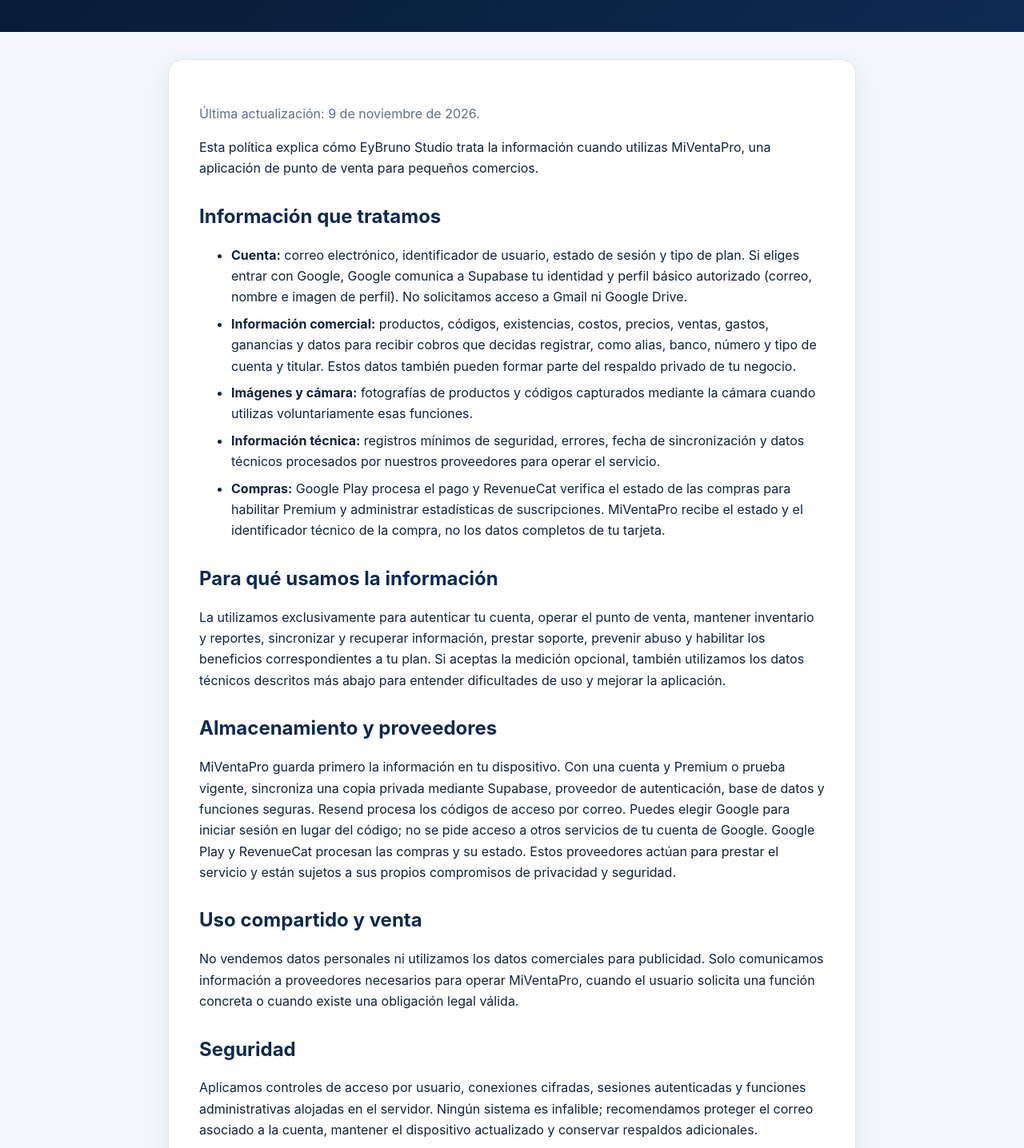
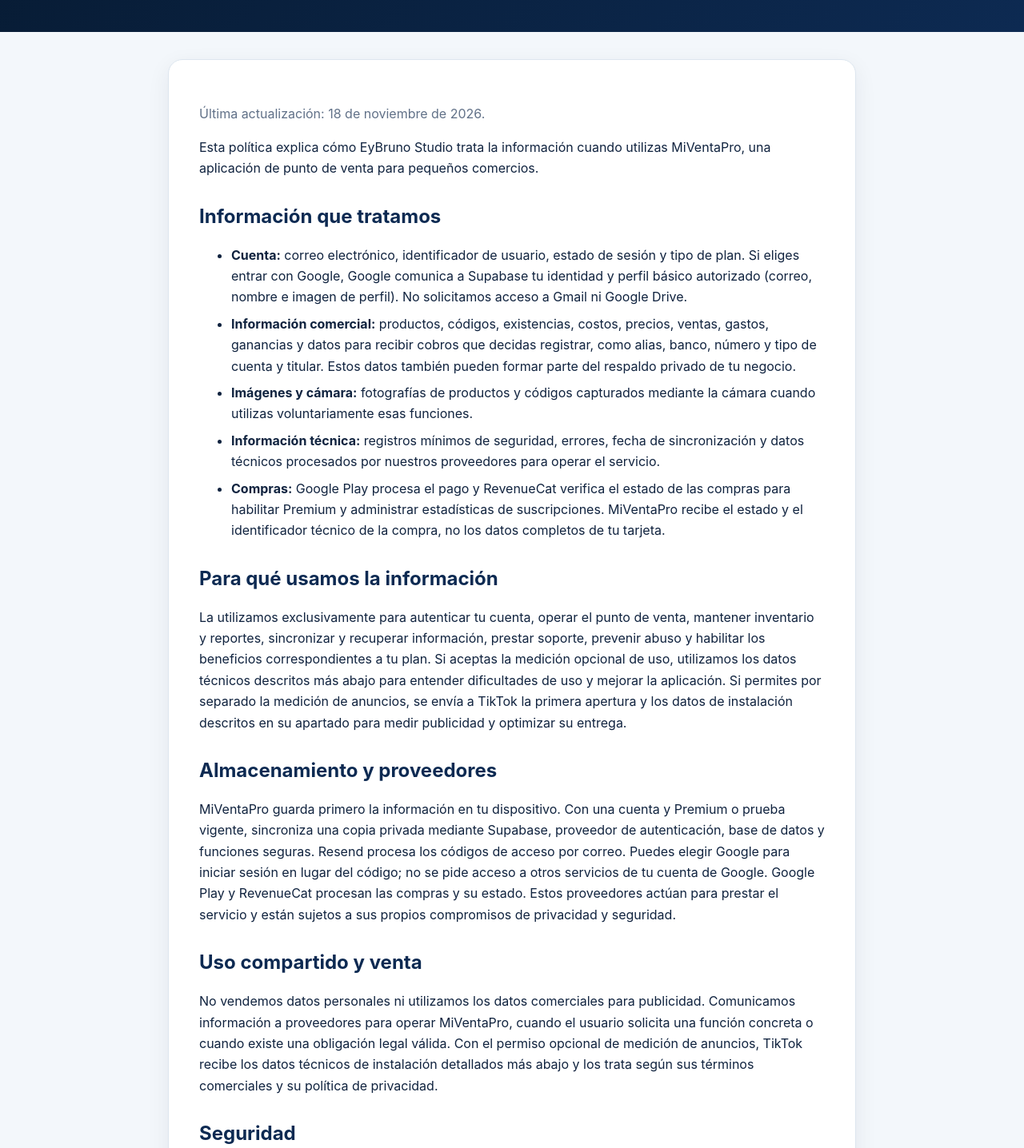
Before and after one commit to eybrunostudio/eybruno-apps-legal, a plain HTML site: page privacidad.html in a window 1280 px wide. Shown: the part 140-1576 px from the top of the page at 80% size. Drawn offline with Linux system fonts and the light colour scheme.

Commit message:
Explica la medición opcional de instalaciones con TikTok

```diff
--- a/privacidad.html
+++ b/privacidad.html
@@ -10,7 +10,7 @@
 <body>
   <header><div><h1>Política de privacidad</h1><p>MiVentaPro · EyBruno Studio</p></div></header>
   <main><article>
-    <p class="muted">Última actualización: 9 de noviembre de 2026.</p>
+    <p class="muted">Última actualización: 18 de noviembre de 2026.</p>
     <p>Esta política explica cómo EyBruno Studio trata la información cuando utilizas MiVentaPro, una aplicación de punto de venta para pequeños comercios.</p>
 
     <h2>Información que tratamos</h2>
@@ -23,13 +23,13 @@
     </ul>
 
     <h2>Para qué usamos la información</h2>
-    <p>La utilizamos exclusivamente para autenticar tu cuenta, operar el punto de venta, mantener inventario y reportes, sincronizar y recuperar información, prestar soporte, prevenir abuso y habilitar los beneficios correspondientes a tu plan. Si aceptas la medición opcional, también utilizamos los datos técnicos descritos más abajo para entender dificultades de uso y mejorar la aplicación.</p>
+    <p>La utilizamos exclusivamente para autenticar tu cuenta, operar el punto de venta, mantener inventario y reportes, sincronizar y recuperar información, prestar soporte, prevenir abuso y habilitar los beneficios correspondientes a tu plan. Si aceptas la medición opcional de uso, utilizamos los datos técnicos descritos más abajo para entender dificultades de uso y mejorar la aplicación. Si permites por separado la medición de anuncios, se envía a TikTok la primera apertura y los datos de instalación descritos en su apartado para medir publicidad y optimizar su entrega.</p>
 
     <h2>Almacenamiento y proveedores</h2>
     <p>MiVentaPro guarda primero la información en tu dispositivo. Con una cuenta y Premium o prueba vigente, sincroniza una copia privada mediante Supabase, proveedor de autenticación, base de datos y funciones seguras. Resend procesa los códigos de acceso por correo. Puedes elegir Google para iniciar sesión en lugar del código; no se pide acceso a otros servicios de tu cuenta de Google. Google Play y RevenueCat procesan las compras y su estado. Estos proveedores actúan para prestar el servicio y están sujetos a sus propios compromisos de privacidad y seguridad.</p>
 
     <h2>Uso compartido y venta</h2>
-    <p>No vendemos datos personales ni utilizamos los datos comerciales para publicidad. Solo comunicamos información a proveedores necesarios para operar MiVentaPro, cuando el usuario solicita una función concreta o cuando existe una obligación legal válida.</p>
+    <p>No vendemos datos personales ni utilizamos los datos comerciales para publicidad. Comunicamos información a proveedores para operar MiVentaPro, cuando el usuario solicita una función concreta o cuando existe una obligación legal válida. Con el permiso opcional de medición de anuncios, TikTok recibe los datos técnicos de instalación detallados más abajo y los trata según sus términos comerciales y su política de privacidad.</p>
 
     <h2>Seguridad</h2>
     <p>Aplicamos controles de acceso por usuario, conexiones cifradas, sesiones autenticadas y funciones administrativas alojadas en el servidor. Ningún sistema es infalible; recomendamos proteger el correo asociado a la cuenta, mantener el dispositivo actualizado y conservar respaldos adicionales.</p>
@@ -42,6 +42,10 @@
     <p>Esta medición nunca contiene productos, clientes, ventas, importes, deudas, fotografías, comprobantes ni respaldos. No se vincula a la cuenta ni a compras, y es independiente de TikTok. Los eventos de suscripción ya verificados por RevenueCat se analizan por separado en el servidor: no se calcula conversión individual entre instalación y pago. No se recopilan identificadores publicitarios, ubicación ni contactos para esta medición. Supabase puede procesar direcciones IP y registros técnicos para prestar y proteger su infraestructura; no los añadimos al panel de producto.</p>
     <p>La elección es voluntaria y la aplicación funciona igual si no aceptas. Puedes retirar el consentimiento desde Ajustes: detenemos eventos y envíos, borramos la cola y solicitamos eliminar lo recibido para ese identificador. Sin conexión, esa solicitud queda pendiente y se reintenta al abrir la aplicación; el estado pendiente se muestra en Ajustes. Si vuelves a aceptar se genera otro identificador. Eliminar la cuenta también solicita retirar esta medición del dispositivo. Desinstalar sin retirar no envía una solicitud: en ese caso se aplica la conservación máxima.</p>
     <p>Los eventos se conservan 60 días y se eliminan con una limpieza diaria (hasta 24 horas adicionales para completar la limpieza). La cola local caduca a los 7 días. Tras una retirada, el servidor conserva hasta 90 días el identificador y una huella criptográfica de revocación para rechazar envíos tardíos, sin eventos de uso ni datos de la cuenta. El dispositivo conserva solo la solicitud mínima hasta recibir confirmación. Los registros operativos de pagos necesarios para administrar la licencia tienen su propia conservación y no se borran al retirar la medición opcional.</p>
+
+    <h2>Medición opcional de instalaciones de anuncios</h2>
+    <p>Si tenés 18 años o más, podés dar este consentimiento donde vivís y elegís permitir la medición, MiVentaPro comunica a TikTok la primera apertura de una instalación elegible para medir qué anuncios generan instalaciones y ayudar a optimizar su entrega. El SDK comparte un identificador de instalación, la dirección IP, datos técnicos de la app y del dispositivo, y la referencia de instalación de Google Play cuando está disponible. TikTok puede inferir la ubicación aproximada a partir de la IP recibida. La app no solicita permisos de ubicación para esta medición. Esta medición excluye el identificador publicitario de Android y los datos de tu cuenta y de tu negocio, incluidos clientes, productos, ventas, gastos, deudas y pagos.</p>
+    <p>Podés usar MiVentaPro sin dar este permiso. En <strong>Ajustes → Privacidad y seguridad → Medición de anuncios</strong> podés retirar tu consentimiento. La app detiene los futuros envíos y descarta lo que siga pendiente en el dispositivo. Para consultar o solicitar la eliminación de eventos que TikTok ya recibió, escribinos a <a href="mailto:eybruno.apps@gmail.com">eybruno.apps@gmail.com</a>. TikTok describe cómo trata los datos en su <a href="https://www.tiktok.com/legal/page/row/privacy-policy/es">Política de privacidad</a>. Sus <a href="https://ads.tiktok.com/i18n/official/policy/business-products-terms?lang=es">términos comerciales</a> permiten conservar datos de eventos hasta 18 meses, sujeto a los términos que correspondan a cada región.</p>
 
     <h2>Permisos del dispositivo</h2>
     <p>La cámara y la galería se solicitan únicamente cuando decides escanear un código o agregar una imagen. Puedes revocar esos permisos desde los ajustes de Android, aunque algunas funciones dejarán de estar disponibles.</p>
```
